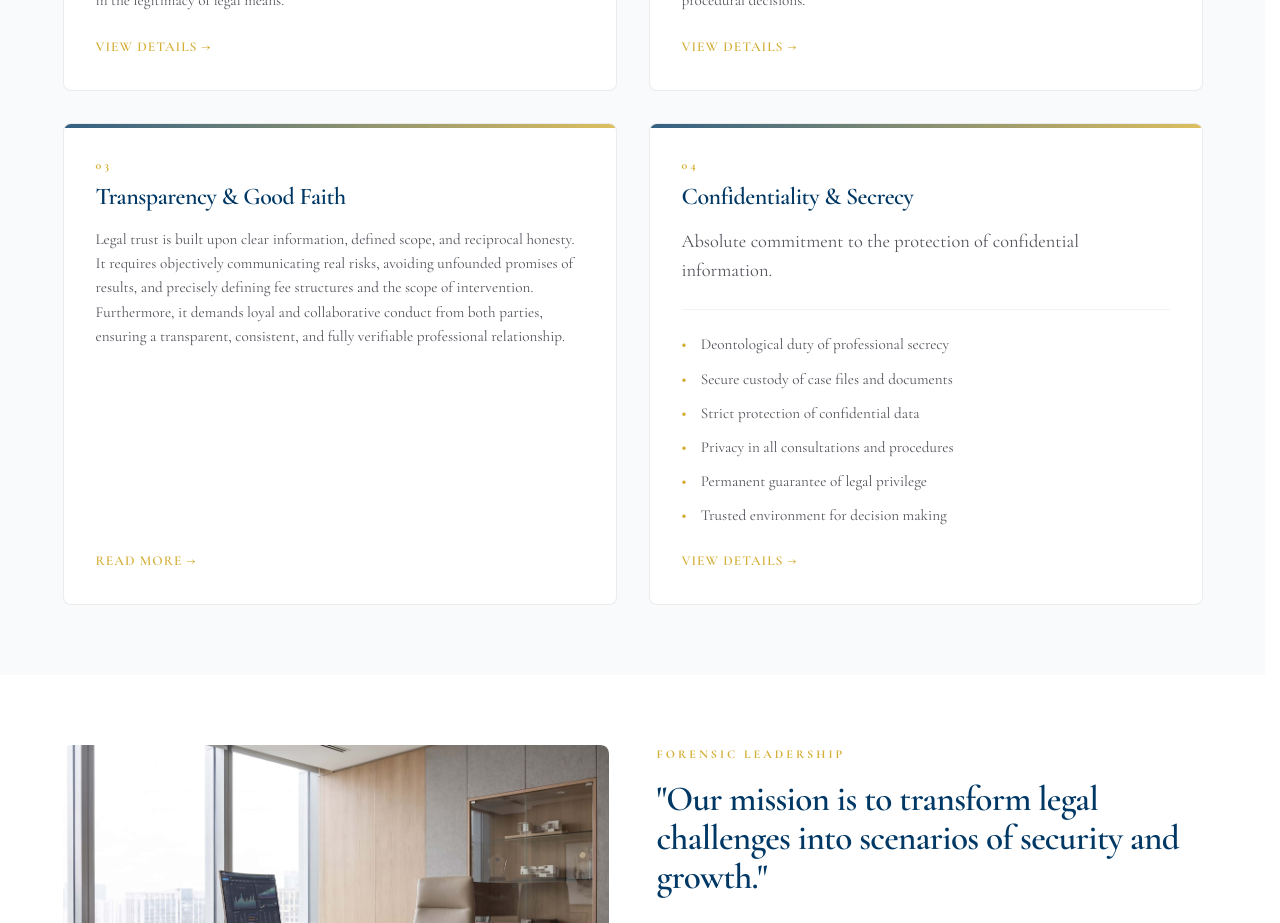
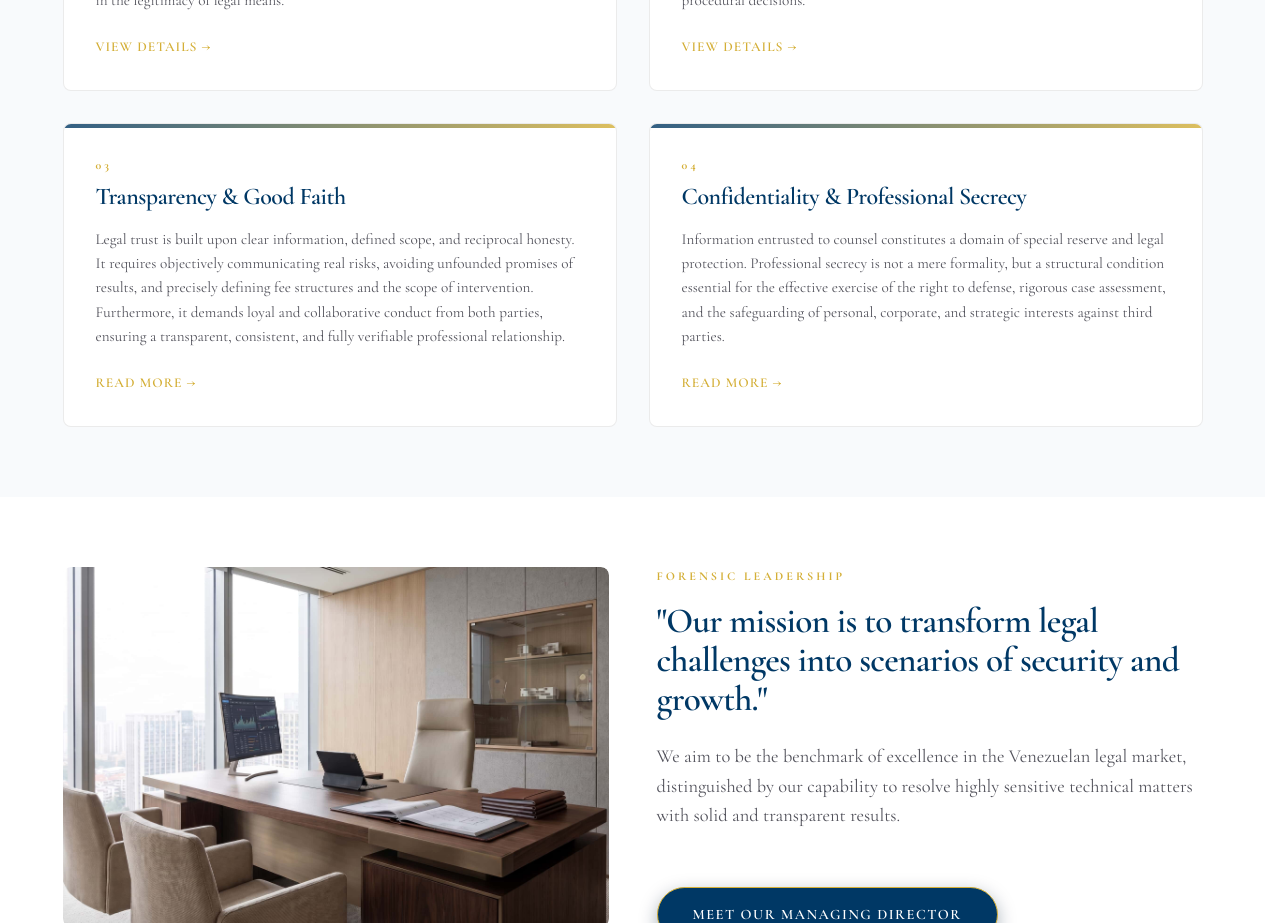
Before and after one commit to mcolina777-cpu/mac-consultores-site-clean, a Next.js app: page /en/about in a window 1280 px wide. Shown: the part 2020-2943 px from the top of the page. Built offline with nearby package versions, Linux system fonts and the light colour scheme.

Commit message:
feat: integración editorial e interactividad de la Tarjeta 04 (Confidencialidad y Secreto)

```diff
--- a/src/app/[locale]/about/page.tsx
+++ b/src/app/[locale]/about/page.tsx
@@ -169,24 +169,25 @@ export default async function QuienesSomos({ params }: { params: Promise<{ local
             </Link>
 
             {/* Tarjeta 04 */}
-            <div className="card">
+            <Link
+              href={getRoute(locale, "about.confidencialidad_secreto" as any)}
+              className="card hover-lift"
+              style={{ textDecoration: 'none', color: 'inherit', display: 'flex', flexDirection: 'column' }}
+            >
               <span className="section-tag">04</span>
-              <h3>{isEs ? 'Confidencialidad y Secreto' : 'Confidentiality & Secrecy'}</h3>
-              <p>
+              <h3>{isEs ? 'Confidencialidad y Secreto' : 'Confidentiality & Professional Secrecy'}</h3>
+              <p
+                className="card-editorial-text"
+                style={{ lineHeight: 1.6, fontSize: '0.95rem', color: 'var(--text-muted, #4b5563)', marginBottom: '1.5rem' }}
+              >
                 {isEs
-                  ? 'Compromiso absoluto en el tratamiento y custodia de la información.'
-                  : 'Absolute commitment to the protection of confidential information.'}
+                  ? "La información confiada al abogado constituye un ámbito de especial reserva y protección jurídica. El secreto profesional no es una simple formalidad, sino una condición estructural indispensable para el ejercicio efectivo del derecho de defensa, la evaluación rigurosa del caso y la salvaguarda de intereses personales, corporativos y estratégicos frente a terceros."
+                  : "Information entrusted to counsel constitutes a domain of special reserve and legal protection. Professional secrecy is not a mere formality, but a structural condition essential for the effective exercise of the right to defense, rigorous case assessment, and the safeguarding of personal, corporate, and strategic interests against third parties."}
               </p>
-              <ul className="service-list">
-                <li>{isEs ? 'Deber deontológico de sigilo profesional' : 'Deontological duty of professional secrecy'}</li>
-                <li>{isEs ? 'Custodia segura de expedientes y documentos' : 'Secure custody of case files and documents'}</li>
-                <li>{isEs ? 'Protección estricta de datos confidenciales' : 'Strict protection of confidential data'}</li>
-                <li>{isEs ? 'Privacidad en todas las consultas y trámites' : 'Privacy in all consultations and procedures'}</li>
-                <li>{isEs ? 'Garantía de reserva legal permanente' : 'Permanent guarantee of legal privilege'}</li>
-                <li>{isEs ? 'Entorno confiable para la toma de decisiones' : 'Trusted environment for decision making'}</li>
-              </ul>
-              <span className="card-link">{isEs ? 'VER DETALLES →' : 'VIEW DETAILS →'}</span>
-            </div>
+              <span className="card-link mt-auto">
+                {isEs ? "Leer más →" : "Read more →"}
+              </span>
+            </Link>
           </div>
         </div>
       </section>
```
